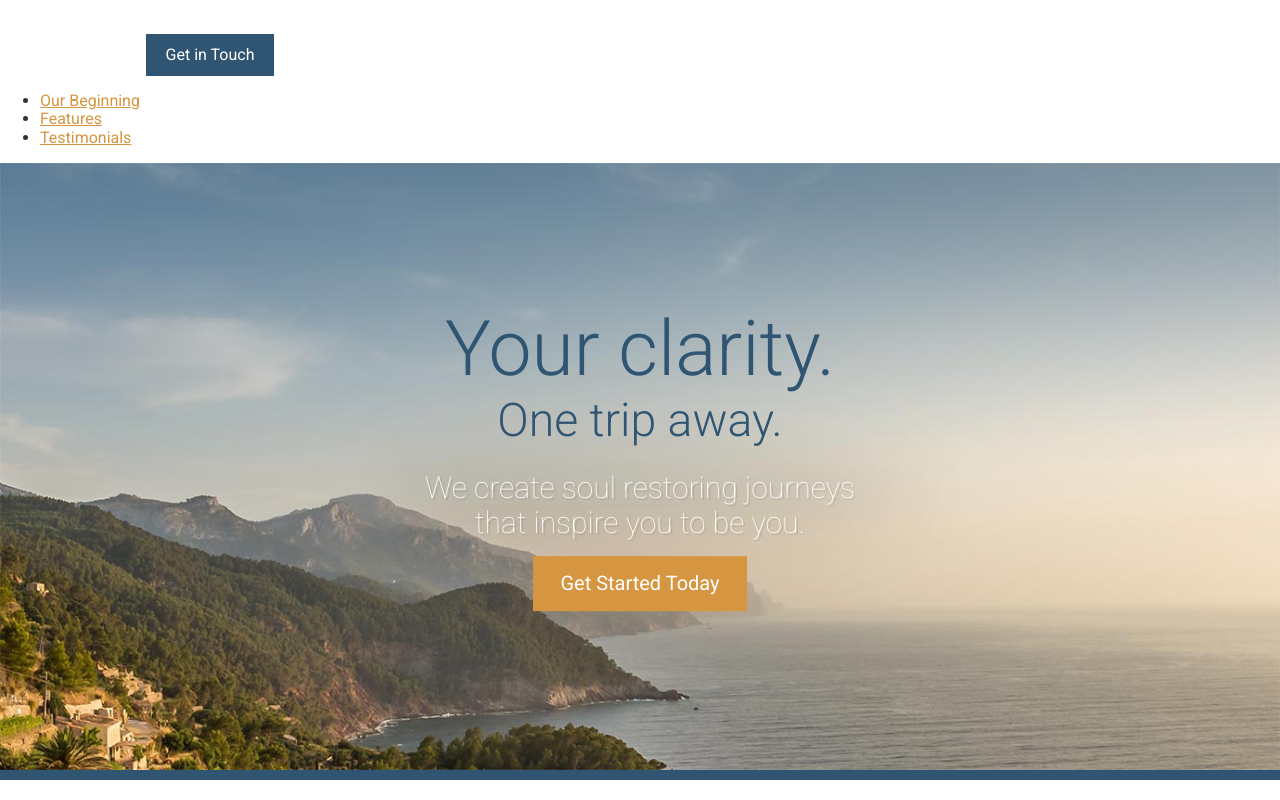
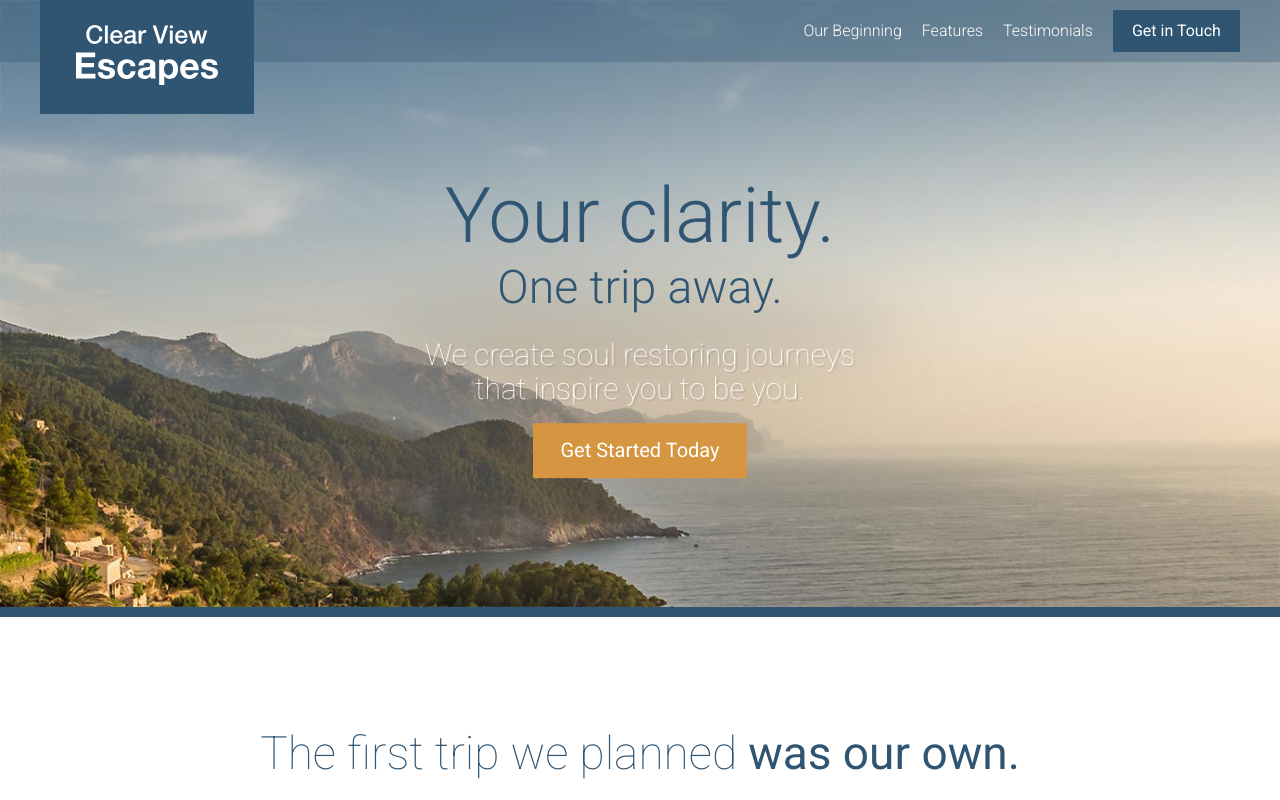
Before and after one commit to olenaborysenko/travel-site, a website: page app/index.html in a window 1280 px wide. Shown: the top 800 px of the page. Drawn offline with Linux system fonts and the light colour scheme.

Commit message:
Completed header styling

```diff
--- /dev/null
+++ b/app/assets/css/modules/_header.css
@@ -0,0 +1,50 @@
+.header {
+	position: absolute;
+	z-index: 2;
+	width: 100%;
+	padding: 10px 0;
+
+	@mixin atMedium {
+		background-color: rgba($mainBlue, .3);
+	}
+
+	&__btn-container {
+		float:	right;
+	}
+
+	&__logo {
+		position: absolute;
+		top: 0;
+		left: 50%;
+		transform: translateX(-50%) scale(.8);
+		transform-origin: 50% 0;
+		background-color: $mainBlue;
+		padding: 25px 36px;
+
+		@mixin atMedium {
+			left: auto;
+			transform: translateX(0);
+		}
+	}
+
+	&__menu-icon {
+		width: 20px;
+		height: 20px;
+		background-color: #FFF;
+		position: absolute;
+		top: 10px;
+		right: 10px;
+
+		@mixin atMedium {
+			display: none;
+		}
+	}
+
+	&__menu-content {
+		display: none;
+
+		@mixin atMedium {
+			display: block;
+		}
+	}
+}
--- a/app/assets/css/modules/_large-hero.css
+++ b/app/assets/css/modules/_large-hero.css
@@ -7,12 +7,17 @@
 	}
 
 	&__text-content {
+		padding-top: 88px;
 		position: absolute;
 		top: 50%;
 		left: 0;
 		width: 100%;
 		text-align: center;
 		transform: translateY(-50%);
+
+		@mixin atMedium {
+			padding-top: 60px;
+		}
 	}
 
 	&__title {
--- /dev/null
+++ b/app/assets/css/modules/_primary-nav.css
@@ -0,0 +1,26 @@
+.primary-nav {
+
+	&--pull-right {
+		float: right;
+	}
+
+	ul {
+		margin: 0;
+		padding: 0;
+		@mixin clearfix;
+	}
+
+	li {
+		list-style: none;
+		float: left;
+		padding-right: 20px;
+	}
+
+	a {
+		color: #FFF;
+		font-weight: 300;
+		text-decoration: none;
+		display: block;
+		padding: 12px 0;
+	}
+}
--- a/app/assets/css/style.css
+++ b/app/assets/css/style.css
@@ -12,4 +12,6 @@
 @import "modules/_section-title";
 @import "modules/_feature-item";
 @import "modules/_testimonial";
-@import "modules/_footer"
+@import "modules/_footer";
+@import "modules/_header";
+@import "modules/_primary-nav";
--- a/app/index.html
+++ b/app/index.html
@@ -13,16 +13,29 @@
 </head>
 <body>
 
-	<header>
+	<header class="header">
+		<div class="wrapper">
+			<div class="header__logo">
 				<img src="assets/img/icons/clear-view-escapes.svg">
+			</div>
+
+			<div class="header__menu-icon">
+
+			</div>
+
+			<div class="header__menu-content">
+				<div class="header__btn-container">
 					<a class="btn btn--blue" href="#">Get in Touch</a>
-		<nav>
+				</div>
+				<nav class="primary-nav primary-nav--pull-right">
 					<ul>
 						<li><a href="#our-beginning">Our Beginning</a></li>
 						<li><a href="#features">Features</a></li>
 						<li><a href="#testimonials">Testimonials</a></li>
 					</ul>
 				</nav>
+			</div>
+		</div>
 	</header>
 
 	<div class="large-hero">
--- a/app/temp/css/style.css
+++ b/app/temp/css/style.css
@@ -727,6 +727,7 @@ a {
 	}
 
 .large-hero__text-content {
+		padding-top: 88px;
 		position: absolute;
 		top: 50%;
 		left: 0;
@@ -734,6 +735,13 @@ a {
 		text-align: center;
 		-webkit-transform: translateY(-50%);
 		        transform: translateY(-50%);
+	}
+
+@media (min-width: 800px) {
+
+.large-hero__text-content {
+			padding-top: 60px
+	}
 	}
 
 .large-hero__title {
@@ -965,3 +973,98 @@ a {
 			margin-right: 1.4rem
 	}
 	}
+
+.header {
+	position: absolute;
+	z-index: 2;
+	width: 100%;
+	padding: 10px 0;
+}
+
+@media (min-width: 800px) {
+
+.header {
+		background-color: rgba(47,85,114, .3)
+}
+	}
+
+.header__btn-container {
+		float:	right;
+	}
+
+.header__logo {
+		position: absolute;
+		top: 0;
+		left: 50%;
+		-webkit-transform: translateX(-50%) scale(.8);
+		        transform: translateX(-50%) scale(.8);
+		-webkit-transform-origin: 50% 0;
+		        transform-origin: 50% 0;
+		background-color: #2F5572;
+		padding: 25px 36px;
+	}
+
+@media (min-width: 800px) {
+
+.header__logo {
+			left: auto;
+			-webkit-transform: translateX(0);
+			        transform: translateX(0)
+	}
+	}
+
+.header__menu-icon {
+		width: 20px;
+		height: 20px;
+		background-color: #FFF;
+		position: absolute;
+		top: 10px;
+		right: 10px;
+	}
+
+@media (min-width: 800px) {
+
+.header__menu-icon {
+			display: none
+	}
+	}
+
+.header__menu-content {
+		display: none;
+	}
+
+@media (min-width: 800px) {
+
+.header__menu-content {
+			display: block
+	}
+	}
+
+.primary-nav--pull-right {
+		float: right;
+	}
+
+.primary-nav ul {
+		margin: 0;
+		padding: 0;
+	}
+
+.primary-nav ul::after {
+		content: "";
+		clear: both;
+		display: table;
+	}
+
+.primary-nav li {
+		list-style: none;
+		float: left;
+		padding-right: 20px;
+	}
+
+.primary-nav a {
+		color: #FFF;
+		font-weight: 300;
+		text-decoration: none;
+		display: block;
+		padding: 12px 0;
+	}
--- a/gulp/tasks/style.js
+++ b/gulp/tasks/style.js
@@ -4,11 +4,12 @@ autoprefixer = require("autoprefixer"),
 cssVars = require("postcss-simple-vars"),
 nested = require("postcss-nested"),
 cssImport = require("postcss-import"),
-mixins = require("postcss-mixins");
+mixins = require("postcss-mixins"),
+hexrgba = require("postcss-hexrgba");
 
 gulp.task("styles", function() {
 	return gulp.src("./app/assets/css/style.css")
-		.pipe(postcss([cssImport, mixins, cssVars, nested, autoprefixer]))
+		.pipe(postcss([cssImport, mixins, cssVars, hexrgba, nested, autoprefixer]))
 		.on("error", function(errorInfo) {
 			console.log(errorInfo.toString());
 			this.emit("end");
--- a/package.json
+++ b/package.json
@@ -12,6 +12,7 @@
     "gulp": "^3.9.1",
     "gulp-postcss": "^7.0.0",
     "gulp-watch": "^4.3.11",
+    "postcss-hexrgba": "^1.0.0",
     "postcss-import": "^11.0.0",
     "postcss-mixins": "^6.2.0",
     "postcss-nested": "^2.1.2",
```
Also changed, not shown: 1 other file. Lines whose indentation alone changed are shown as unchanged.
